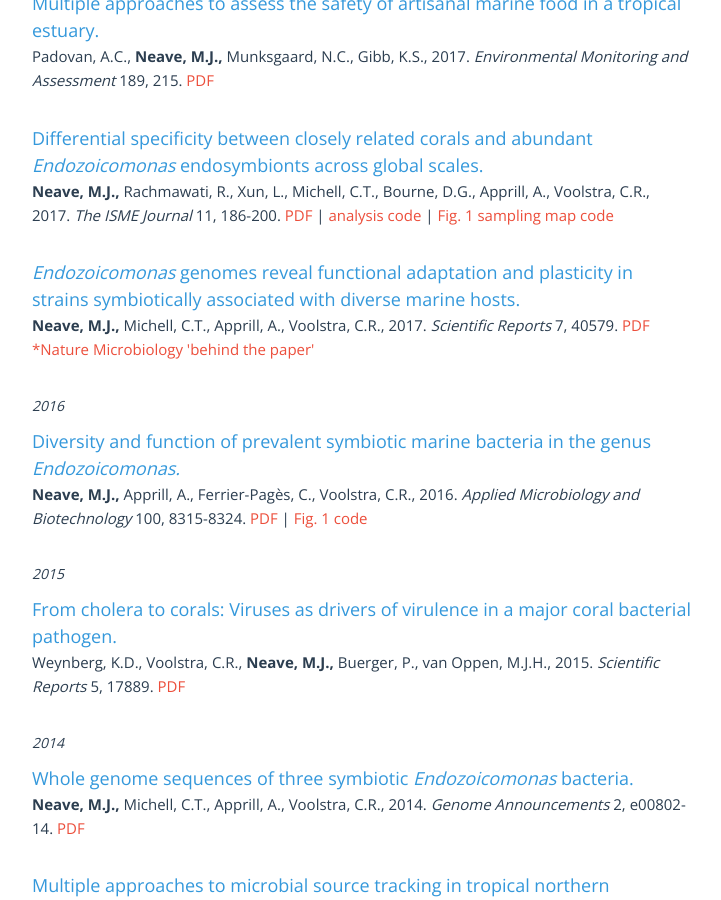
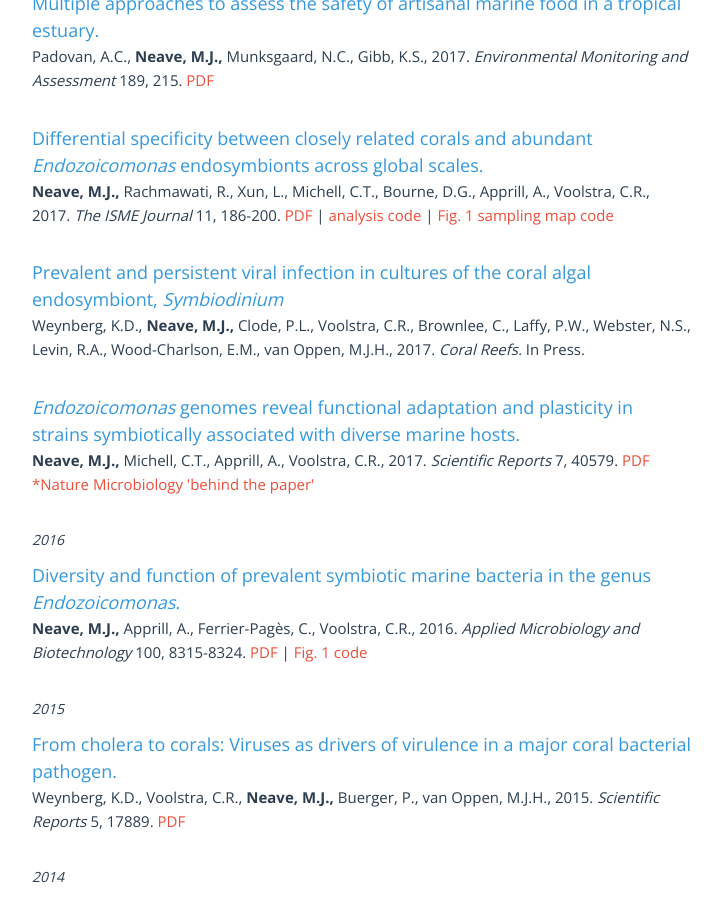
Before and after one commit to neavemj/neavemj.github.io, a Jekyll site: the page built from publications.html, in a window 1280 px wide and 900 px high, scrolled down 447 px. Shown: the whole window, without its empty margins (278-999 px from the left). Built offline with Jekyll 4.4.1, drawn with Linux system fonts in a browser that asks for light colours; nearby versions of some CDN libraries; comment, search, counter and statistics services are not loaded.

Commit message:
added Weynberg coral reefs pub

```diff
--- a/publications.html
+++ b/publications.html
@@ -28,6 +28,11 @@ layout: default
 	  <a id="code-link" href="/posts/coralMicrobiome">analysis code</a>
 	  |
 	  <a id="code-link" href="/posts/coralMap">Fig. 1 sampling map code</a>
+	  </p>
+      <br>
+
+	   <h1bl>Prevalent and persistent viral infection in cultures of the coral algal endosymbiont, <i>Symbiodinium</i></h1bl>
+      <p>Weynberg, K.D., <b>Neave, M.J., </b>Clode, P.L., Voolstra, C.R., Brownlee, C., Laffy, P.W., Webster, N.S., Levin, R.A., Wood-Charlson, E.M., van Oppen, M.J.H., 2017. <i>Coral Reefs.</i> In Press.
 	  </p>
       <br>
 
```
